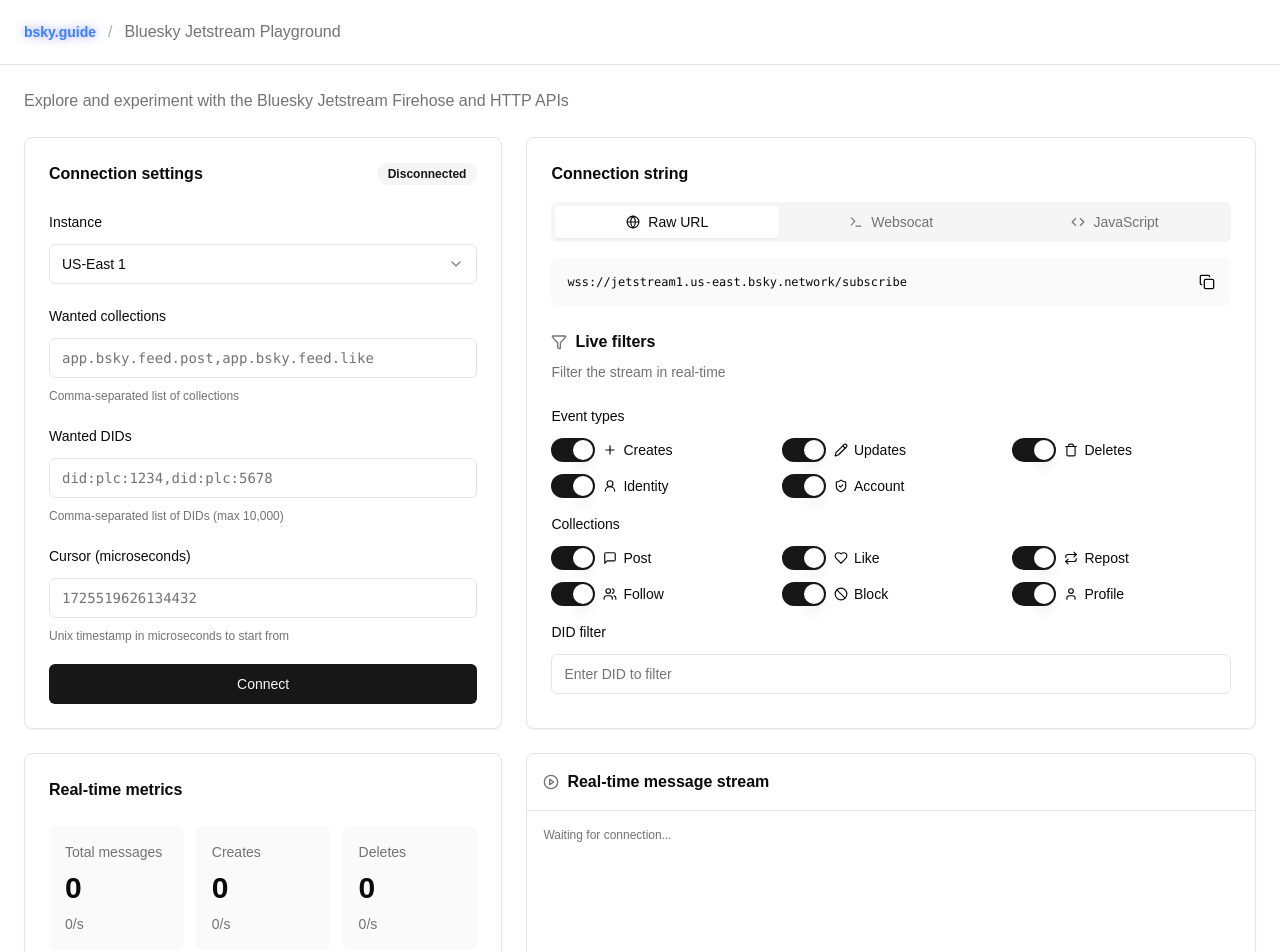
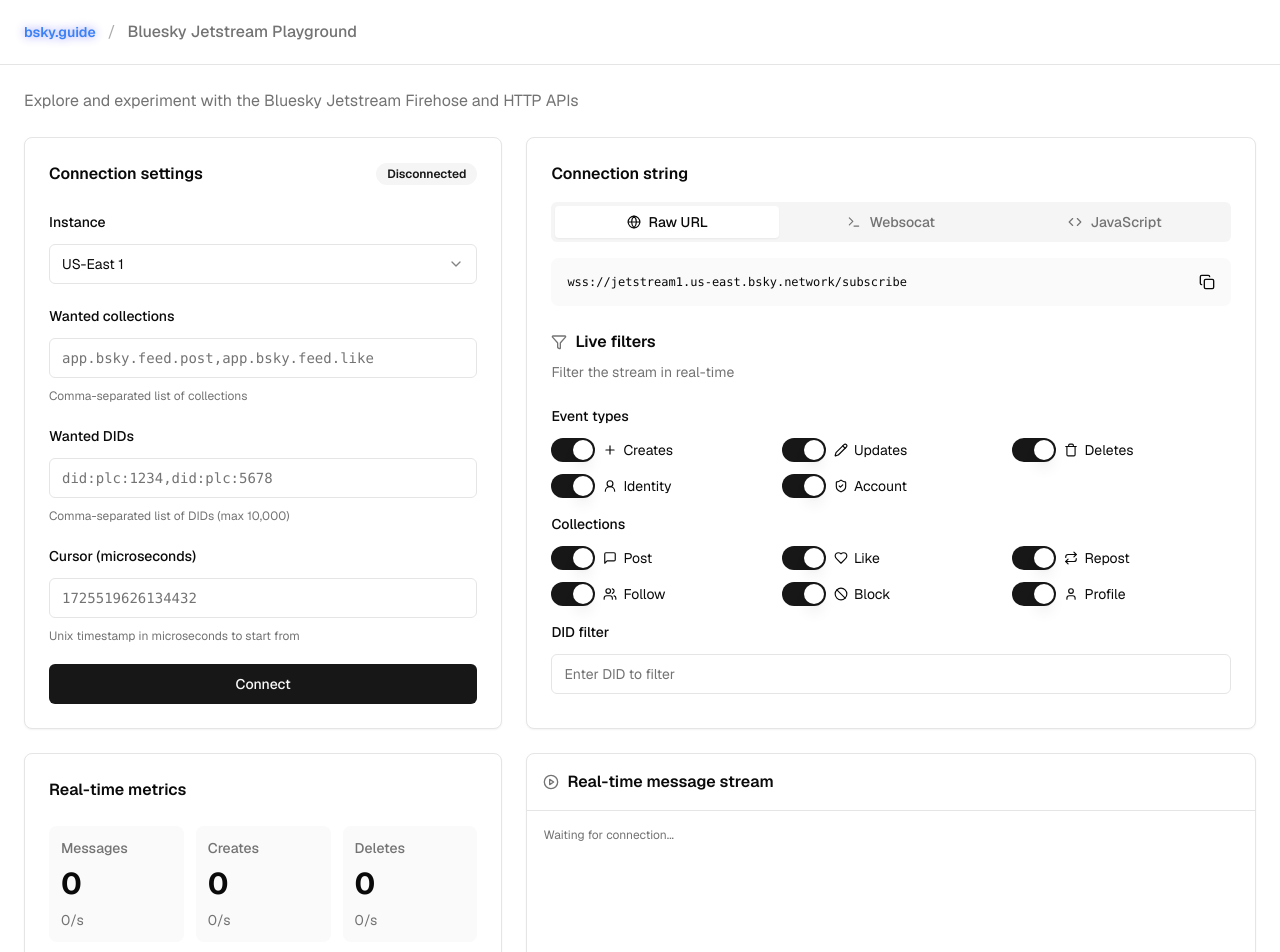
Before and after one commit to makeusabrew/playground.bsky.guide, a Next.js app: page / in a window 1280 px wide. Shown: the top 952 px of the page. Built offline with nearby package versions, Linux system fonts and the light colour scheme.

Commit message:
small visual tweak

```diff
--- a/app/globals.css
+++ b/app/globals.css
@@ -1,10 +1,6 @@
 @tailwind base;
 @tailwind components;
 @tailwind utilities;
-
-body {
-  font-family: Arial, Helvetica, sans-serif;
-}
 
 @layer base {
   :root {
--- a/app/layout.tsx
+++ b/app/layout.tsx
@@ -4,12 +4,10 @@
 import './globals.css'
 
 const geistSans = Geist({
-  variable: '--font-geist-sans',
   subsets: ['latin'],
 })
 
 const geistMono = Geist_Mono({
-  variable: '--font-geist-mono',
   subsets: ['latin'],
 })
 
@@ -25,7 +23,7 @@
 }>) {
   return (
     <html lang="en">
-      <body className={`${geistSans.variable} ${geistMono.variable} antialiased`}>
+      <body className={`${geistSans.className} antialiased`}>
         <header className="sticky top-0 z-50 w-full border-b bg-background/95 backdrop-blur supports-[backdrop-filter]:bg-background/60">
           <div className="container flex h-16 items-center max-w-7xl px-6">
             <div className="flex flex-1 items-center justify-between">
--- a/components/metrics-display.tsx
+++ b/components/metrics-display.tsx
@@ -34,15 +34,15 @@
         </div>
 
         <div className="grid grid-cols-2 md:grid-cols-3 gap-3">
-          <div className="space-y-2 p-4 rounded-lg bg-muted/50">
-            <div className="text-sm font-medium text-muted-foreground">Total messages</div>
+          <div className="space-y-2 p-3 rounded-lg bg-muted/50">
+            <div className="text-sm font-medium text-muted-foreground">Messages</div>
             <div className="text-3xl font-bold tracking-tight">{formatNumber(metrics.totalMessages)}</div>
             <div className={`text-sm ${getRateColor(metrics.messagesPerSecond)}`}>
               {formatRate(metrics.messagesPerSecond)}
             </div>
           </div>
 
-          <div className="space-y-2 p-4 rounded-lg bg-muted/50">
+          <div className="space-y-2 p-3 rounded-lg bg-muted/50">
             <div className="text-sm font-medium text-muted-foreground">Creates</div>
             <div className="text-3xl font-bold tracking-tight">{formatNumber(metrics.totalCreates)}</div>
             <div className={`text-sm ${getRateColor(metrics.createPerSecond)}`}>
@@ -50,7 +50,7 @@
             </div>
           </div>
 
-          <div className="space-y-2 p-4 rounded-lg bg-muted/50">
+          <div className="space-y-2 p-3 rounded-lg bg-muted/50">
             <div className="text-sm font-medium text-muted-foreground">Deletes</div>
             <div className="text-3xl font-bold tracking-tight">{formatNumber(metrics.totalDeletes)}</div>
             <div className={`text-sm ${getRateColor(metrics.deletePerSecond)}`}>
```
